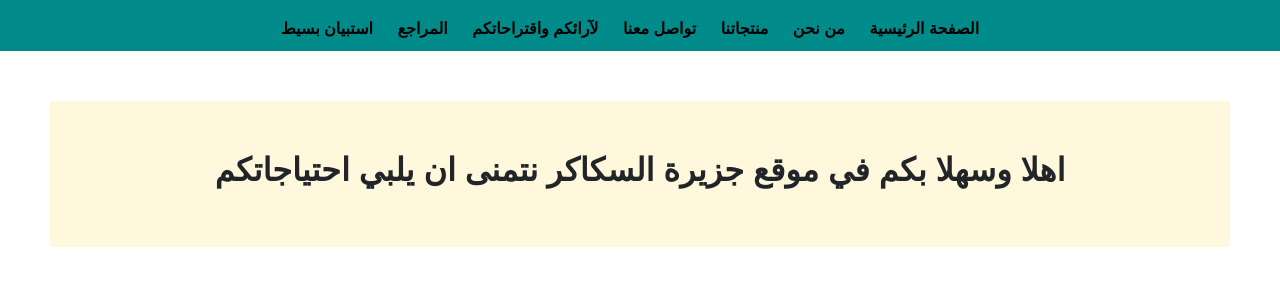
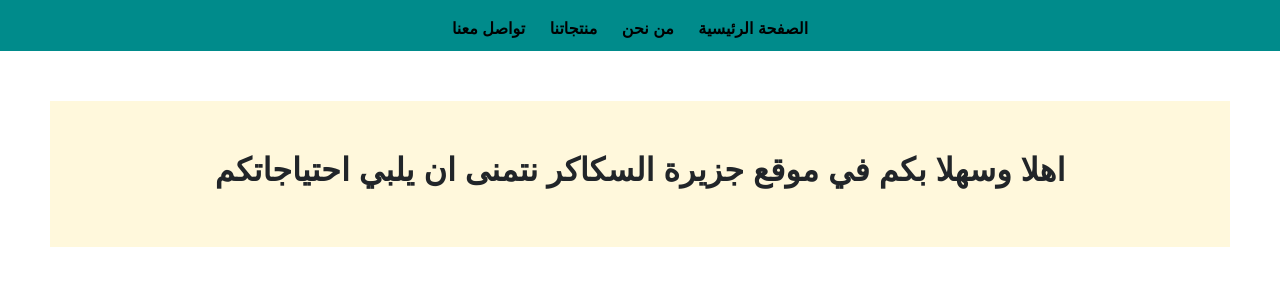
Before and after one commit to HusseinAliAlkarrad/Web-Project, a plain HTML site: page index.html in a window 1280 px wide. Shown: the part 315-600 px from the top of the page. Drawn offline with nearby package versions, Linux system fonts and the light colour scheme.

Commit message:
Update index.html

```diff
--- a/index.html
+++ b/index.html
@@ -23,9 +23,6 @@
     <h1><b>الصفحة الرئيسية</b></h1>
     <nav>
       <ul>
-        <li><a href="Web Pages/Form.html"><b>استبيان بسيط</b></a></li>
-        <li><a href="Web Pages/Resources.html"><b>المراجع</b></a></li>
-        <li><a href="Web Pages/Review.html"><b>لآرائكم واقتراحاتكم</b></a></li>
         <li><a href="Web Pages/ContactUs.html"><b>تواصل معنا</b></a></li>
         <li><a href="Web Pages/Products.html"><b>منتجاتنا</b></a></li>
         <li><a href="Web Pages/AboutUs.html"><b>من نحن</b></a></li>
```
